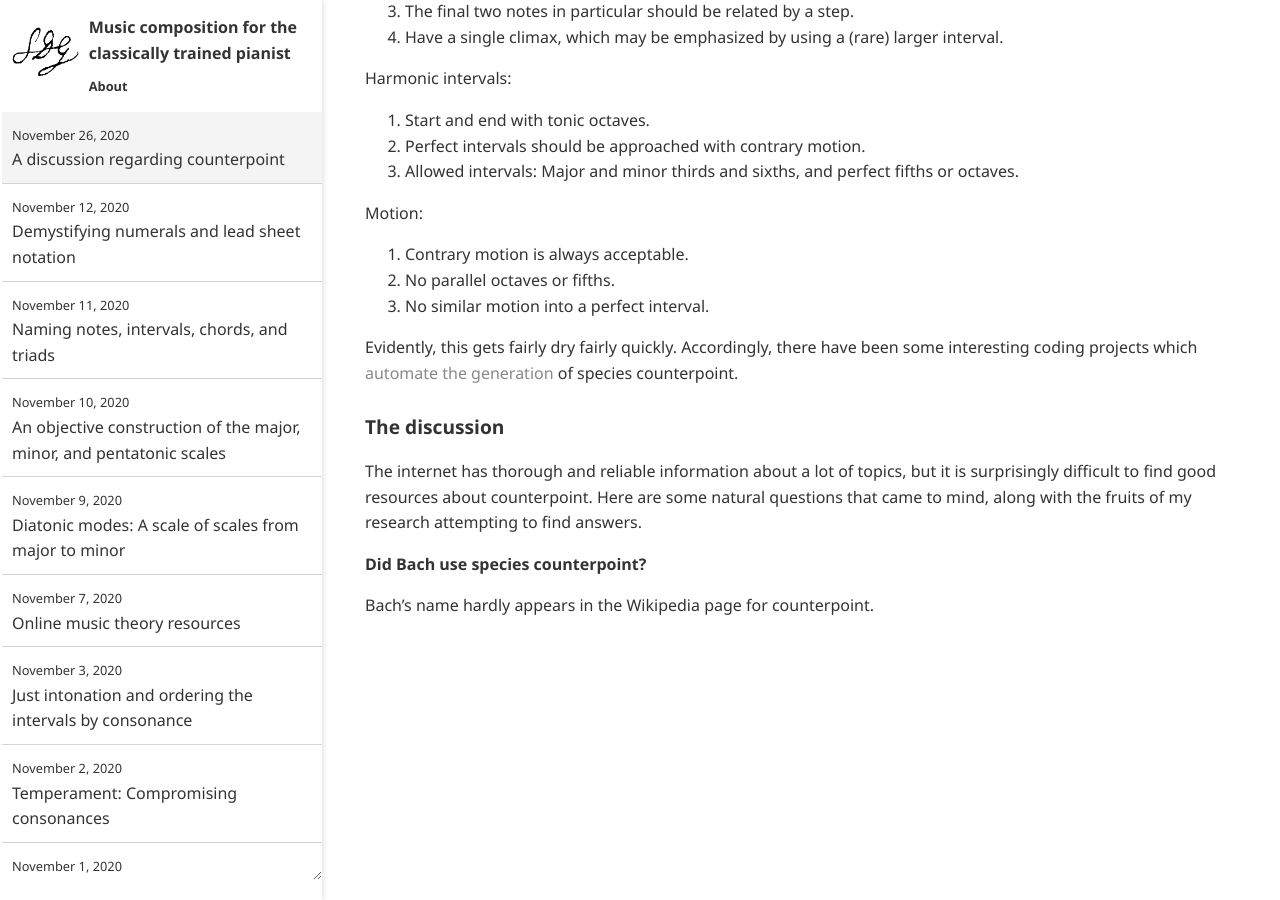
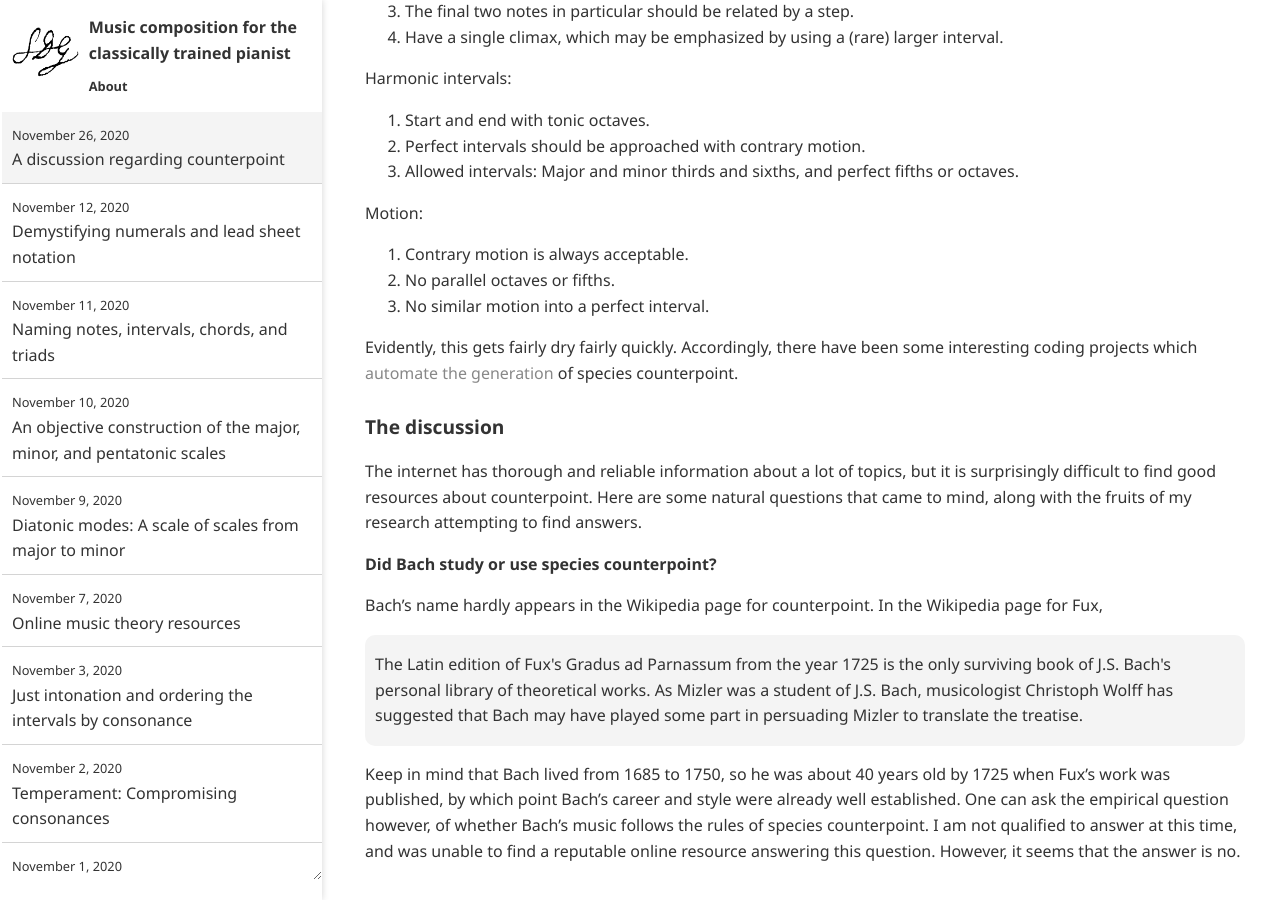
Before and after one commit to ansyblenetwork/sdg, a Jekyll site: the page built from _posts/2020-11-26-a-discussion-regarding.md, in a window 1280 px wide and 900 px high, scrolled down 2164 px. Built offline with Jekyll 4.4.1, drawn with Linux system fonts in a browser that asks for light colours.

Commit message:
Update 2020-11-26-a-discussion-regarding.md

```diff
--- a/_posts/2020-11-26-a-discussion-regarding.md
+++ b/_posts/2020-11-26-a-discussion-regarding.md
@@ -107,6 +107,12 @@ Evidently, this gets fairly dry fairly quickly. Accordingly, there have been som
 
 The internet has thorough and reliable information about a lot of topics, but it is surprisingly difficult to find good resources about counterpoint. Here are some natural questions that came to mind, along with the fruits of my research attempting to find answers.
 
-#### Did Bach use species counterpoint?
+#### Did Bach study or use species counterpoint?
 
-Bach's name hardly appears in the Wikipedia page for counterpoint.
+Bach's name hardly appears in the Wikipedia page for counterpoint. In the Wikipedia page for Fux,
+
+<div class="media">
+ <p>The Latin edition of Fux's Gradus ad Parnassum from the year 1725 is the only surviving book of J.S. Bach's personal library of theoretical works. As Mizler was a student of J.S. Bach, musicologist Christoph Wolff has suggested that Bach may have played some part in persuading Mizler to translate the treatise.</p>
+</div>
+
+Keep in mind that Bach lived from 1685 to 1750, so he was about 40 years old by 1725 when Fux's work was published, by which point Bach's career and style were already well established. One can ask the empirical question however, of whether Bach's music follows the rules of species counterpoint. I am not qualified to answer at this time, and was unable to find a reputable online resource answering this question. However, it seems that the answer is no.
```
